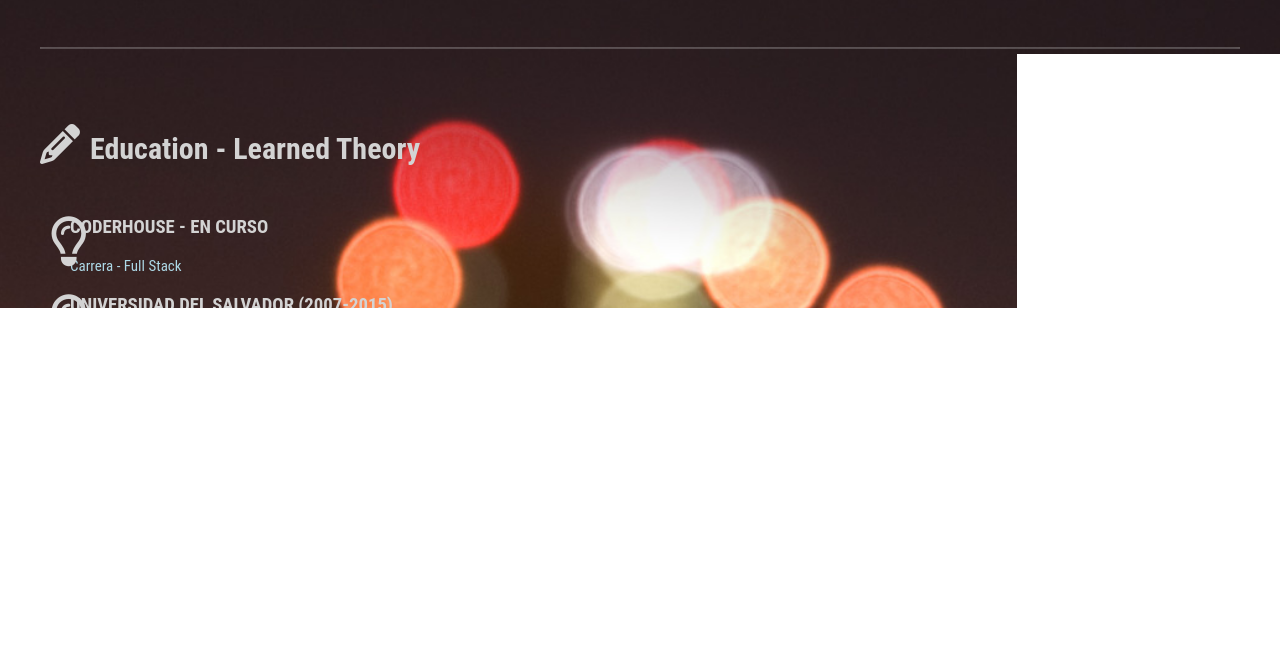
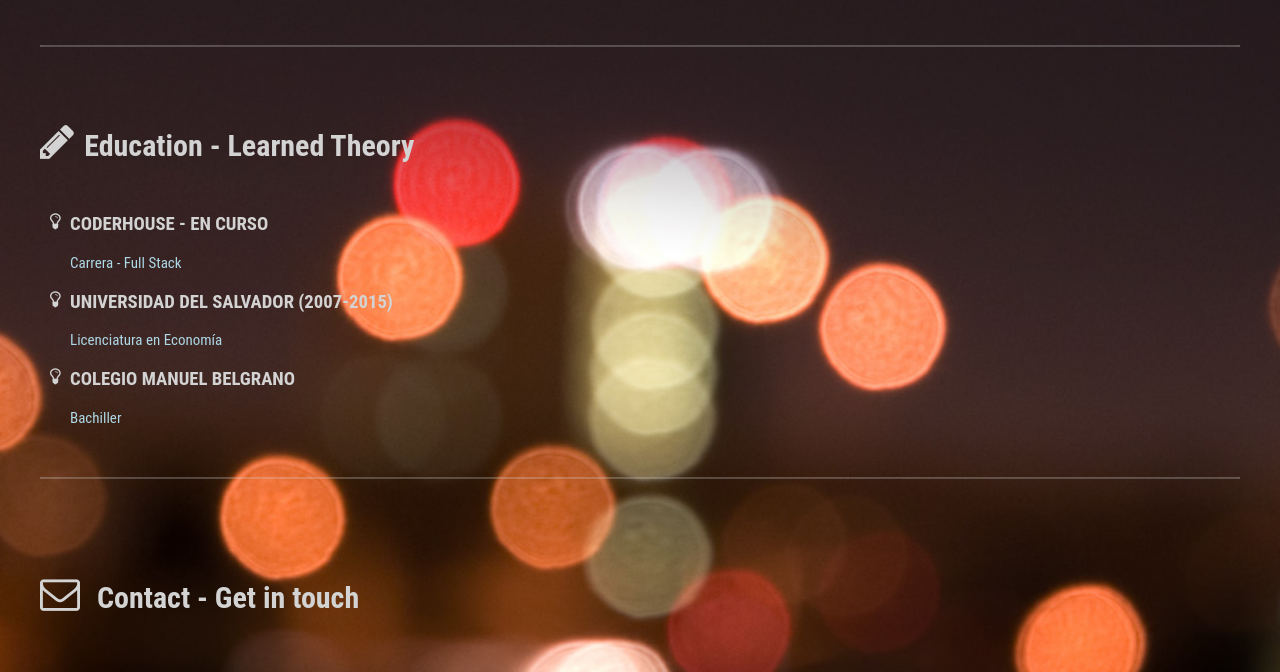
Before and after one commit to GuidoPettinari/1erWorkshop-CV, a plain HTML site: page index.html in a window 1280 px wide. Shown: the part 963-1635 px from the top of the page. Drawn offline with Linux system fonts and the light colour scheme.

Commit message:
1st Workshop

```diff
--- a/index.html
+++ b/index.html
@@ -6,7 +6,7 @@
 	<title>CV - Guido Pettinari</title>
 	<meta name="viewport" content="width=device-width">
 	<link rel="stylesheet" href="css/style.css">
-	<link rel="stylesheet" href="../primer workshop/css/font-awesome.min.css">
+	<link rel="stylesheet" href="../css/font-awesome.min.css">
 </head>
 
 <body>
```
